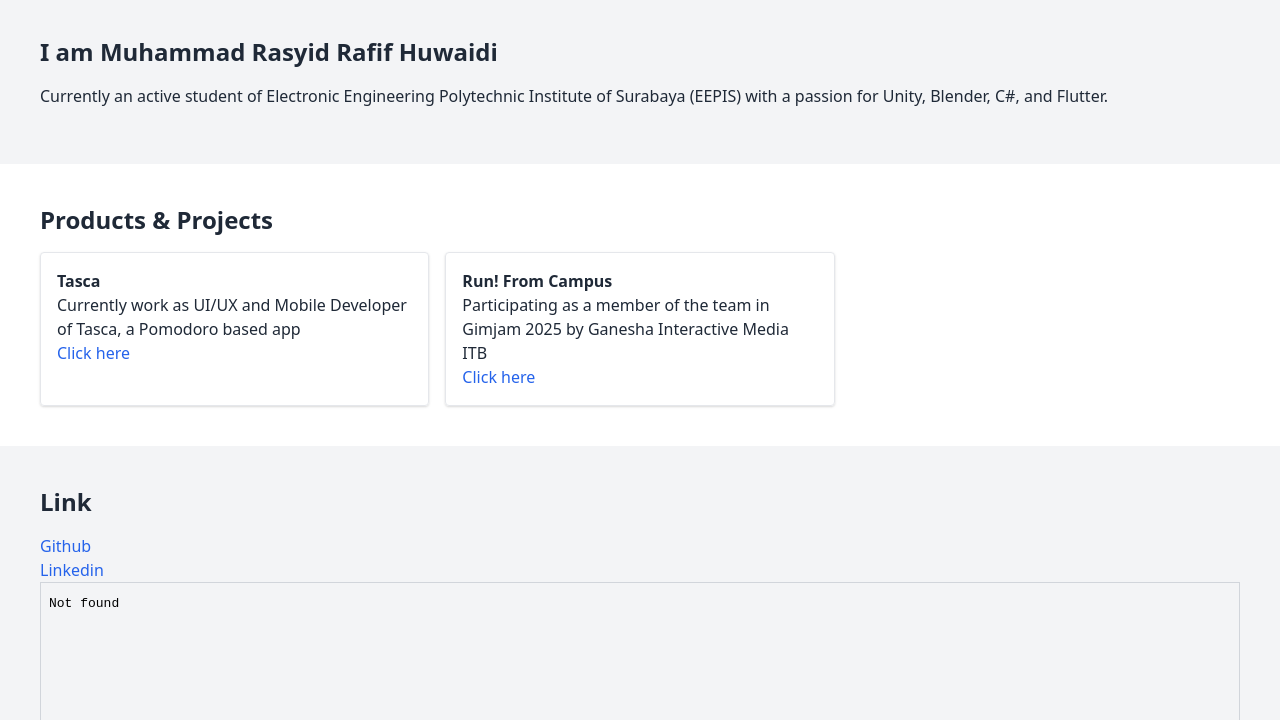
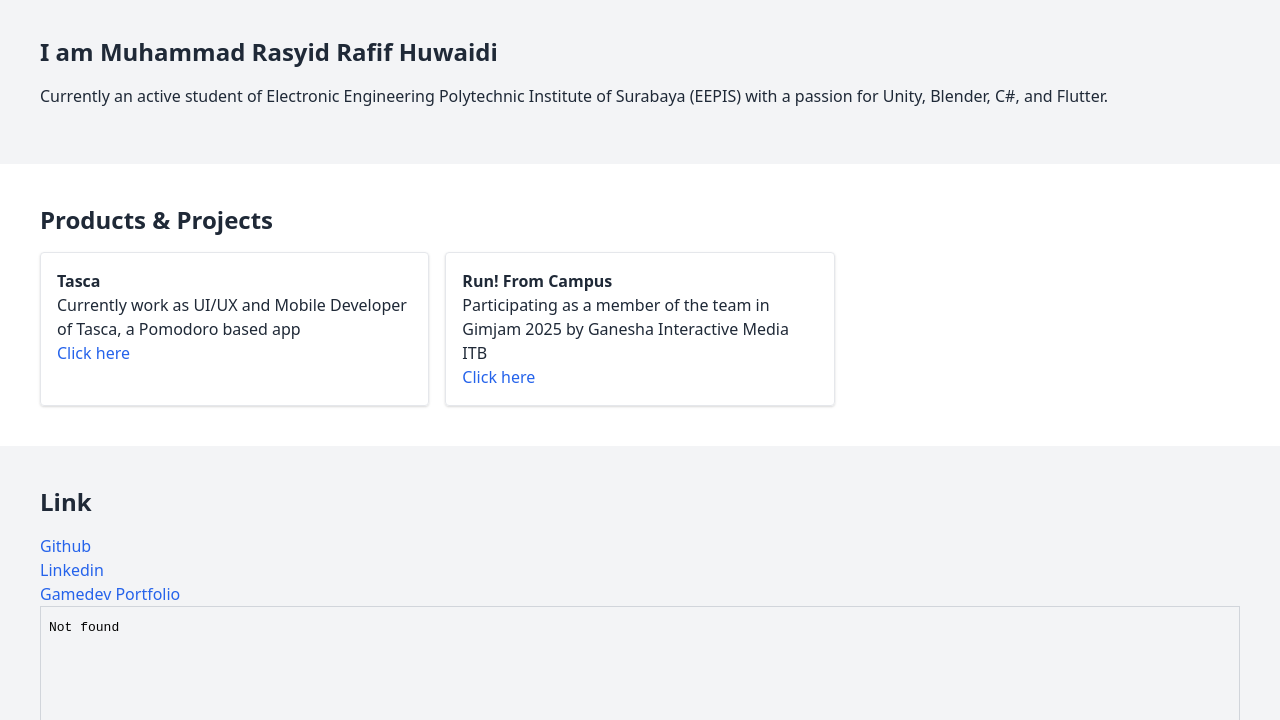
Before and after one commit to Aldnova/huwaidi, a plain HTML site: page index.html in a window 1280 px wide. Shown: the part 80-800 px from the top of the page. Drawn offline with nearby package versions, Linux system fonts and the light colour scheme.

Commit message:
Link portofolio gamedev

```diff
--- a/index.html
+++ b/index.html
@@ -42,6 +42,7 @@
         <h2 class="text-2xl font-bold mb-4">Link</h2>
         <p><a href="https://github.com/Aldnova?tab=repositories" class="text-blue-600 hover:text-blue-800">Github</a></p>
         <p><a href="https://www.linkedin.com/in/rafif-huwaidi-muhammad-rasyid-749743322" class="text-blue-600 hover:text-blue-800">Linkedin</a></p>
+        <p><a href="https://aldnova.github.io/huwaidi/gamedev_portfolio.html" class="text-blue-600 hover:text-blue-800">Gamedev Portfolio</a></p>
         <!-- PDF Embed -->
         <iframe src="cv/Muhammad Rasyid Rafif Huwaidi - Resume.pdf" width="100%" height="600px" class="border border-gray-300"></iframe>
         <iframe src="cv/Muhammad Rasyid Rafif Huwaidi - Biodata.pdf" width="100%" height="600px" class="border border-gray-300"></iframe>
```
